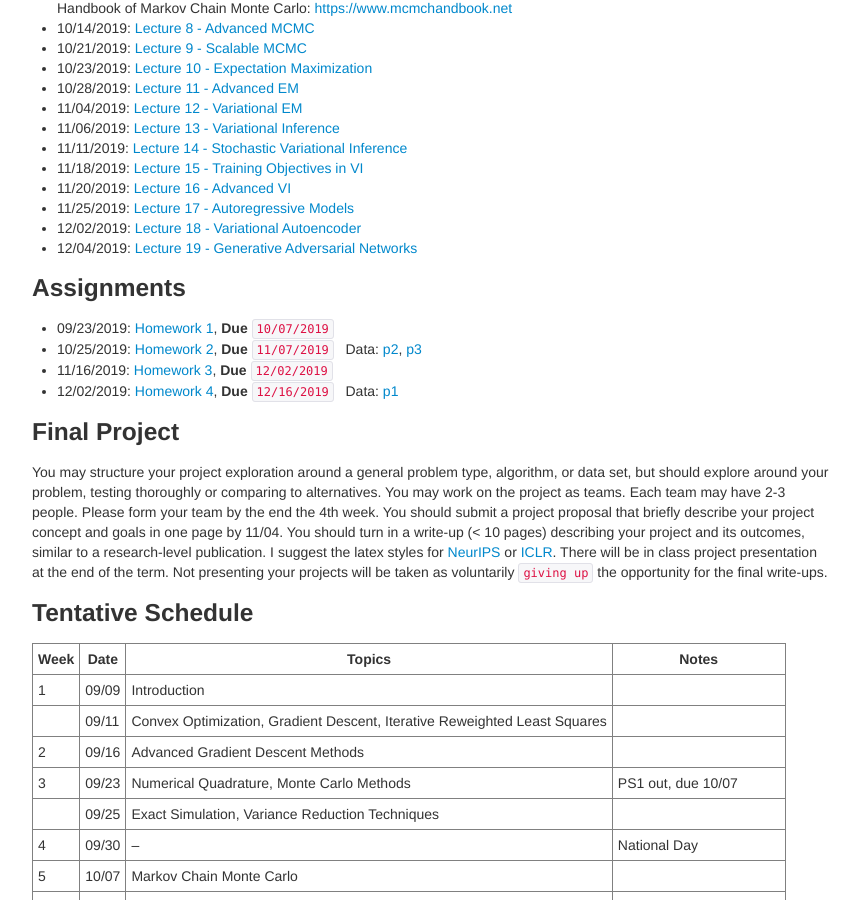
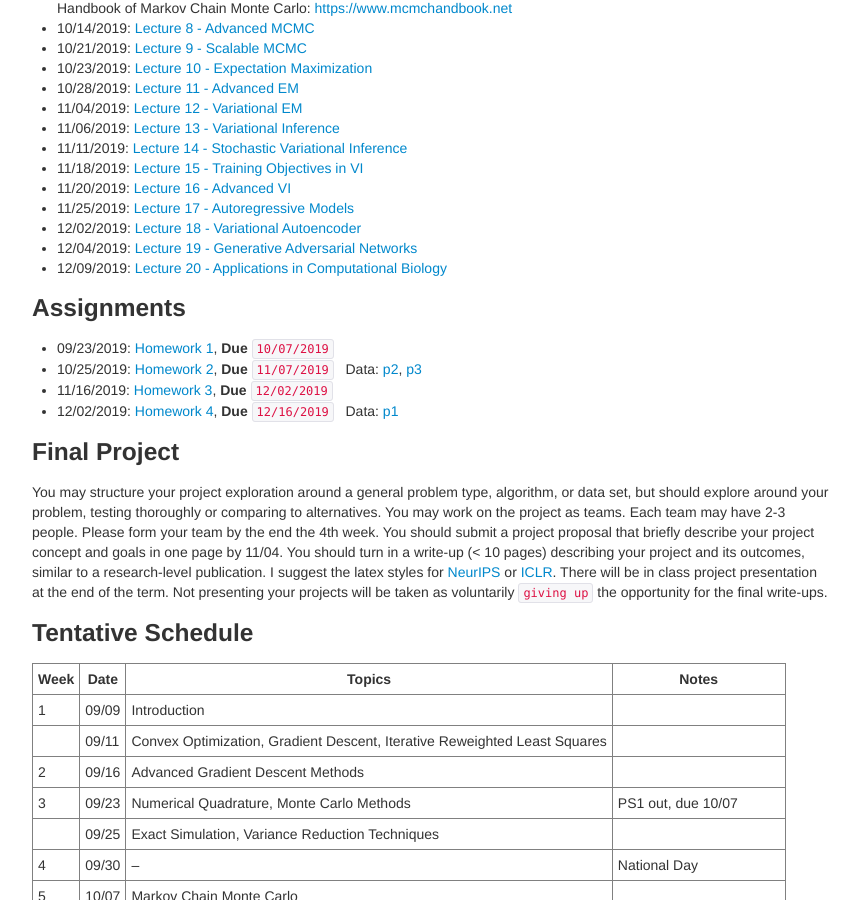
Before and after one commit to zcrabbit/zcrabbit.github.io, a Jekyll site: the page built from courses/mcs-f19.md, in a window 1280 px wide and 900 px high, scrolled down 1305 px. Shown: the whole window, without its empty margins (208-1068 px from the left). Built offline with Jekyll 4.4.1, drawn with Linux system fonts in a browser that asks for light colours.

Commit message:
lecture 20 out

```diff
--- a/courses/mcs-f19.md
+++ b/courses/mcs-f19.md
@@ -57,6 +57,7 @@ We will use python during the course. A good Python tutorial is available at <ht
 - 11/25/2019: [Lecture 17 - Autoregressive Models]({{sites.baseurl}}/static/slides/mcs_fall19/lec17.pdf)
 - 12/02/2019: [Lecture 18 - Variational Autoencoder]({{sites.baseurl}}/static/slides/mcs_fall19/lec18.pdf)
 - 12/04/2019: [Lecture 19 - Generative Adversarial Networks]({{sites.baseurl}}/static/slides/mcs_fall19/lec19.pdf)
+- 12/09/2019: [Lecture 20 - Applications in Computational Biology]({{sites.baseurl}}/static/slides/mcs_fall19/lec20.pdf)
 
 
 
```
Also changed, not shown: 1 other file.
